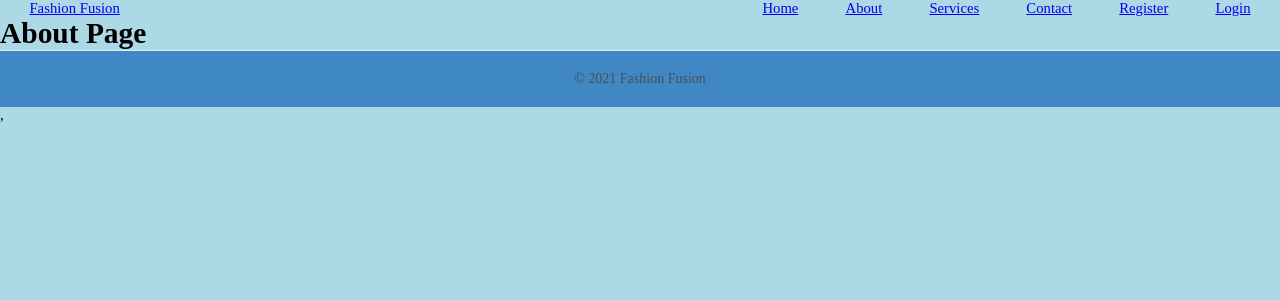
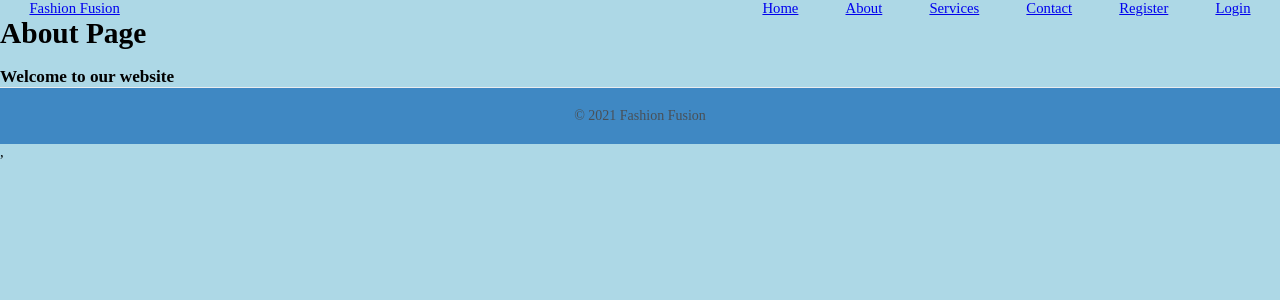
Before and after one commit to rajanraj2/MERN, a React (Vite) app in the folder TT_MERN/client/: page /about in a window 1280 px wide. Shown: the top 300 px of the page. Built offline with nearby package versions, Linux system fonts and the light colour scheme; no server answers.

Commit message:
Update about page with username

```diff
--- a/TT_MERN/client/src/pages/About.jsx
+++ b/TT_MERN/client/src/pages/About.jsx
@@ -1,7 +1,19 @@
+// import { useState } from "react";
+import { useAuth } from "../store/auth";
+
 export const About = () => {
+
+    // const [userData, setUserData] = useState(true);
+
+    const { user: currentUser } = useAuth();
+
+
     return (
         <div>
         <h1>About Page</h1>
+        <br/>
+        <h3>Welcome { currentUser ? `${currentUser.username} to our website` : `to our website`
+        }</h3>
         </div>
     );
     }
```
